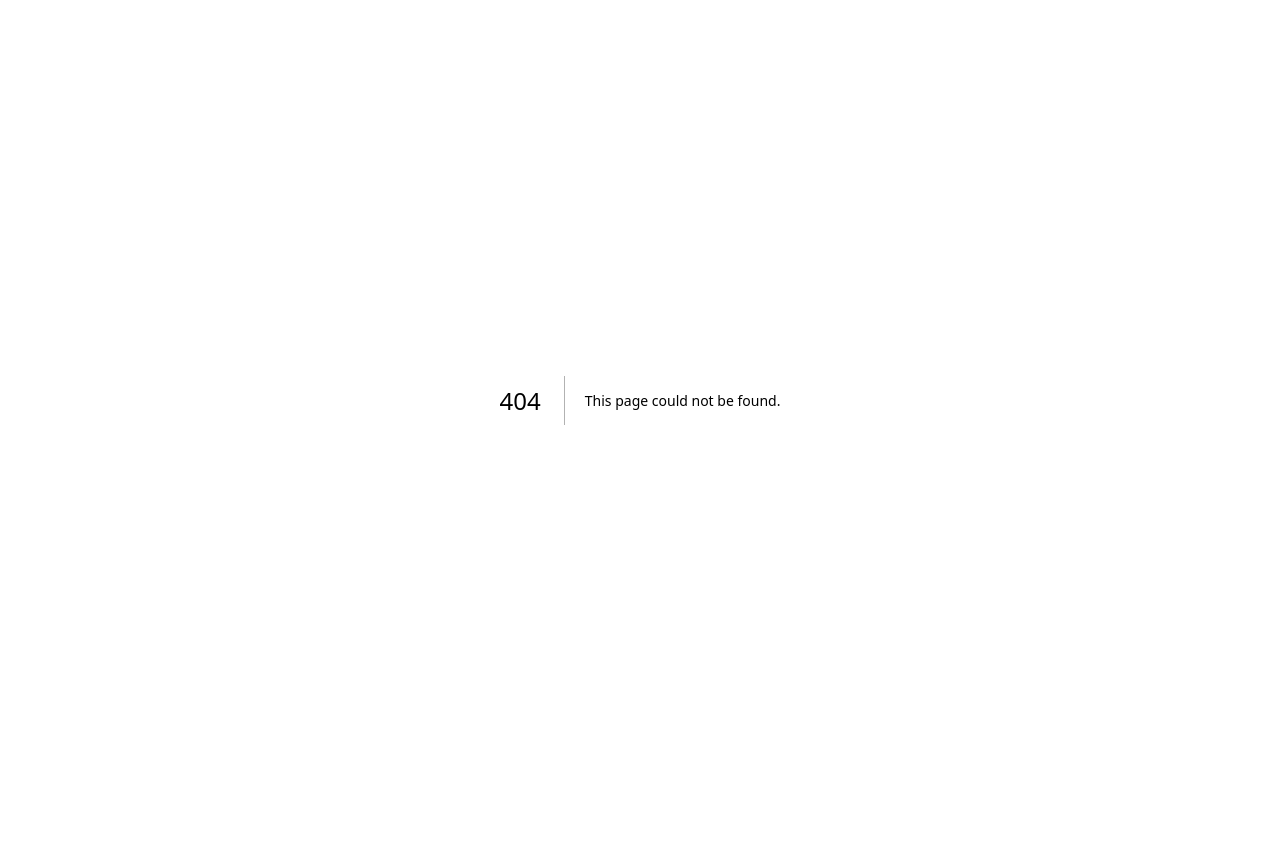
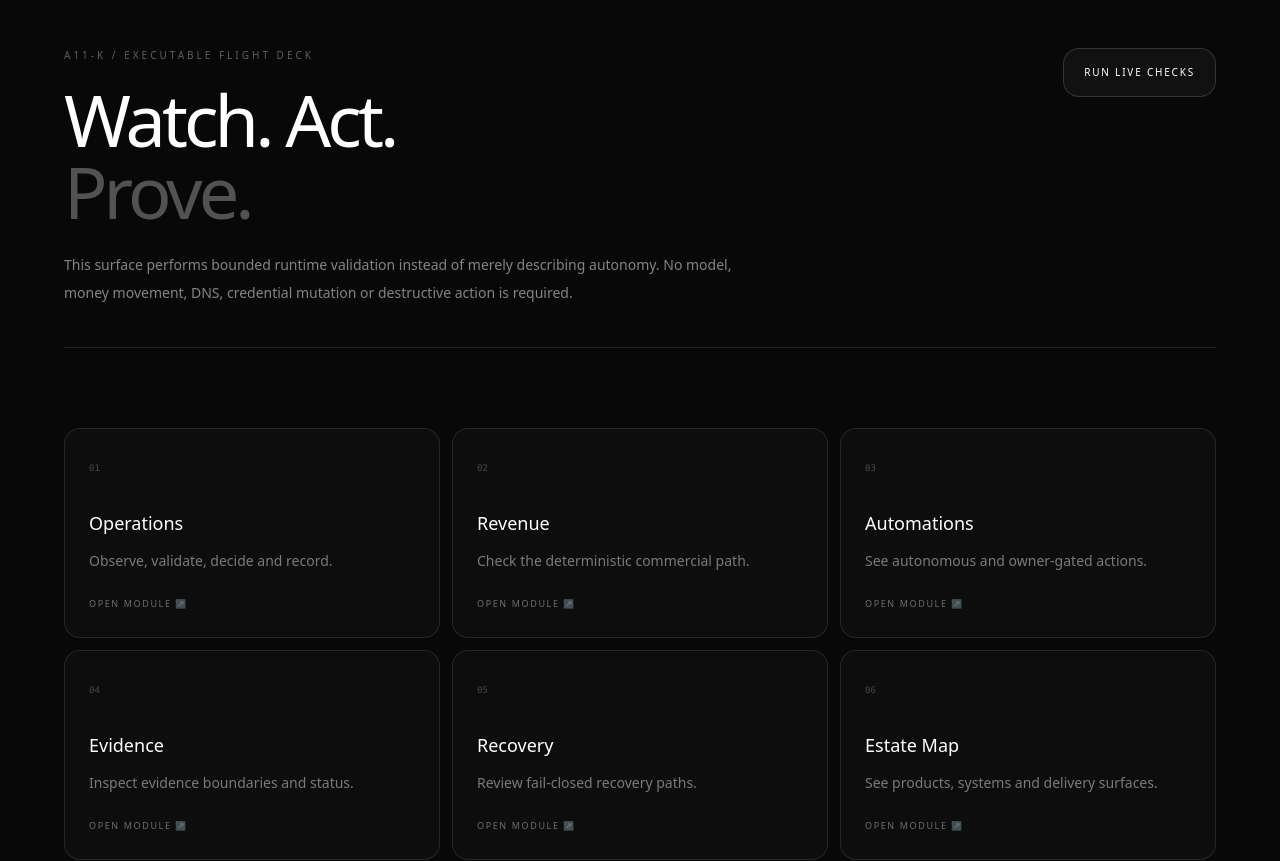
Before and after one commit to Mind-Reply/A11-K, a Next.js app: page /flight-deck in a window 1280 px wide. Before the commit this address had no page. Shown: the top 861 px of the page. Before the commit the page ends 800 px from the top, so only its background shows below. Built offline with nearby package versions, Linux system fonts and the light colour scheme.

Commit message:
feat: make Flight Deck runtime executable

```diff
--- /dev/null
+++ b/app/flight-deck/page.tsx
@@ -0,0 +1,73 @@
+'use client';
+
+import { useState } from 'react';
+
+const modules = [
+  ['Operations', 'Observe, validate, decide and record.', '/operations.html'],
+  ['Revenue', 'Check the deterministic commercial path.', '/revenue'],
+  ['Automations', 'See autonomous and owner-gated actions.', '/automations.html'],
+  ['Evidence', 'Inspect evidence boundaries and status.', '/evidence.html'],
+  ['Recovery', 'Review fail-closed recovery paths.', '/recovery.html'],
+  ['Estate Map', 'See products, systems and delivery surfaces.', '/estate.html'],
+];
+
+export default function FlightDeckPage() {
+  const [running, setRunning] = useState(false);
+  const [result, setResult] = useState<any>(null);
+
+  async function runChecks() {
+    setRunning(true);
+    setResult(null);
+    try {
+      const response = await fetch('/api/autonomy/run', { method: 'POST', cache: 'no-store' });
+      setResult(await response.json());
+    } catch (error) {
+      setResult({ ok: false, error: error instanceof Error ? error.message : 'request failed' });
+    } finally {
+      setRunning(false);
+    }
+  }
+
+  return (
+    <main className="min-h-screen bg-[#070807] px-5 py-8 text-white sm:px-10 sm:py-12 lg:px-16">
+      <div className="mx-auto max-w-7xl">
+        <header className="flex flex-wrap items-start justify-between gap-6 border-b border-white/10 pb-10">
+          <div>
+            <p className="text-[10px] uppercase tracking-[.3em] text-white/35">A11-K / executable flight deck</p>
+            <h1 className="mt-5 text-5xl font-light tracking-[-.055em] sm:text-7xl">Watch. Act.<br /><span className="text-white/30">Prove.</span></h1>
+            <p className="mt-6 max-w-2xl text-sm leading-7 text-white/50">This surface performs bounded runtime validation instead of merely describing autonomy. No model, money movement, DNS, credential mutation or destructive action is required.</p>
+          </div>
+          <button onClick={runChecks} disabled={running} className="rounded-2xl border border-white/15 bg-white/[.04] px-5 py-4 text-[10px] uppercase tracking-[.18em] transition hover:bg-white/[.08] disabled:opacity-40">
+            {running ? 'Running checks…' : 'Run live checks'}
+          </button>
+        </header>
+
+        <section className="py-10">
+          {result && (
+            <div className={`rounded-2xl border p-6 ${result.ok ? 'border-white/15' : 'border-white/25'}`}>
+              <div className="flex flex-wrap items-center justify-between gap-3">
+                <strong className="text-sm">{result.ok ? 'VALIDATION PASSED' : 'VALIDATION REQUIRES ATTENTION'}</strong>
+                <span className="text-[9px] uppercase tracking-[.18em] text-white/35">{result.evidence?.generatedAt ?? 'runtime result'}</span>
+              </div>
+              <p className="mt-3 text-sm text-white/50">Mode: {result.autonomous ? 'bounded autonomous validation' : 'runtime error'} · Model required: {String(result.modelRequired ?? false)} · External writes: {String(result.externalWrites ?? false)}</p>
+              <pre className="mt-5 overflow-auto rounded-xl bg-black/30 p-4 text-[10px] leading-5 text-white/55">{JSON.stringify(result, null, 2)}</pre>
+            </div>
+          )}
+        </section>
+
+        <section className="grid gap-3 sm:grid-cols-2 lg:grid-cols-3">
+          {modules.map(([name, body, href], i) => (
+            <a key={name} href={href} className="rounded-2xl border border-white/10 bg-white/[.025] p-6 no-underline transition hover:-translate-y-0.5 hover:bg-white/[.05]">
+              <span className="font-mono text-[9px] text-white/25">0{i + 1}</span>
+              <h2 className="mt-8 text-lg font-medium">{name}</h2>
+              <p className="mt-3 text-sm leading-6 text-white/45">{body}</p>
+              <span className="mt-6 inline-block text-[9px] uppercase tracking-[.18em] text-white/40">Open module ↗</span>
+            </a>
+          ))}
+        </section>
+
+        <footer className="mt-12 border-t border-white/10 pt-7 text-[9px] uppercase tracking-[.25em] text-white/25">A11-K · Deterministic · Evidence-gated · Human-accountable · © 2026</footer>
+      </div>
+    </main>
+  );
+}
```
